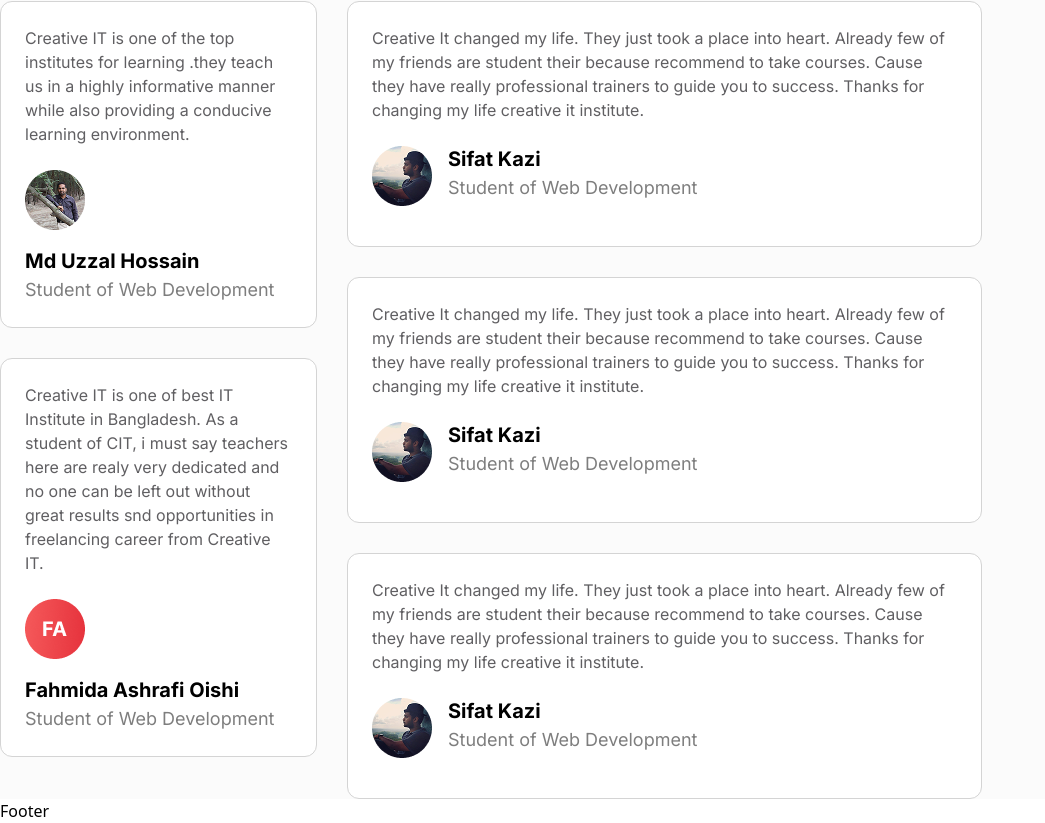
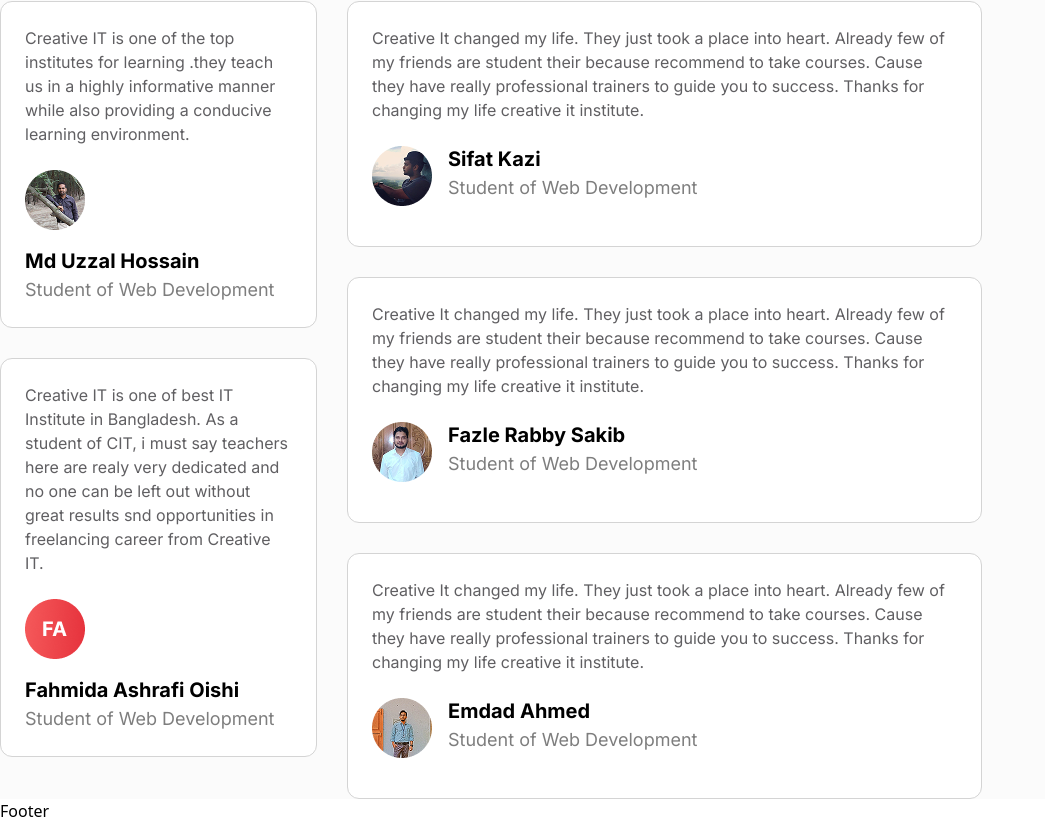
Before and after one commit to shoumen-shomu/creative-it-canada, a Next.js app: page / in a window 1280 px wide. Shown: the part 3190-4013 px from the top of the page, without its empty margins (0-1045 px from the left). Built offline with nearby package versions, Linux system fonts and the light colour scheme; a web font is replaced by a local one.

Commit message:
reviwer img added

```diff
--- a/src/app/components/layouts/home/Feedback.jsx
+++ b/src/app/components/layouts/home/Feedback.jsx
@@ -97,14 +97,14 @@ const Feedback = () => {
                     <div className="flex gap-4 items-center">
                       <Image
                         className="pb-4 pt-6"
-                        src="/images/reviewthree.png"
-                        alt="reviewthree"
+                        src="/images/reviewfour.png"
+                        alt="reviewfour"
                         width={60}
                         height={60}
                       />
                       <div className="">
                         <h5 className="font-inter font-bold  text-[20px] text-[#000000] leading-[150%]">
-                          Sifat Kazi
+                          Fazle Rabby Sakib
                         </h5>
                         <p className="font-inter font-normal text-[18px] text-[#7E7E7E] leading-[150%]">
                           Student of Web Development
@@ -123,14 +123,14 @@ const Feedback = () => {
                     <div className="flex gap-4 items-center">
                       <Image
                         className="pb-4 pt-6"
-                        src="/images/reviewthree.png"
-                        alt="reviewthree"
+                        src="/images/reviewfive.png"
+                        alt="reviewfive"
                         width={60}
                         height={60}
                       />
                       <div className="">
                         <h5 className="font-inter font-bold  text-[20px] text-[#000000] leading-[150%]">
-                          Sifat Kazi
+                          Emdad Ahmed
                         </h5>
                         <p className="font-inter font-normal text-[18px] text-[#7E7E7E] leading-[150%]">
                           Student of Web Development
```
Also changed, not shown: public/images/reviewfive.png (added), public/images/reviewfour.png (added).
